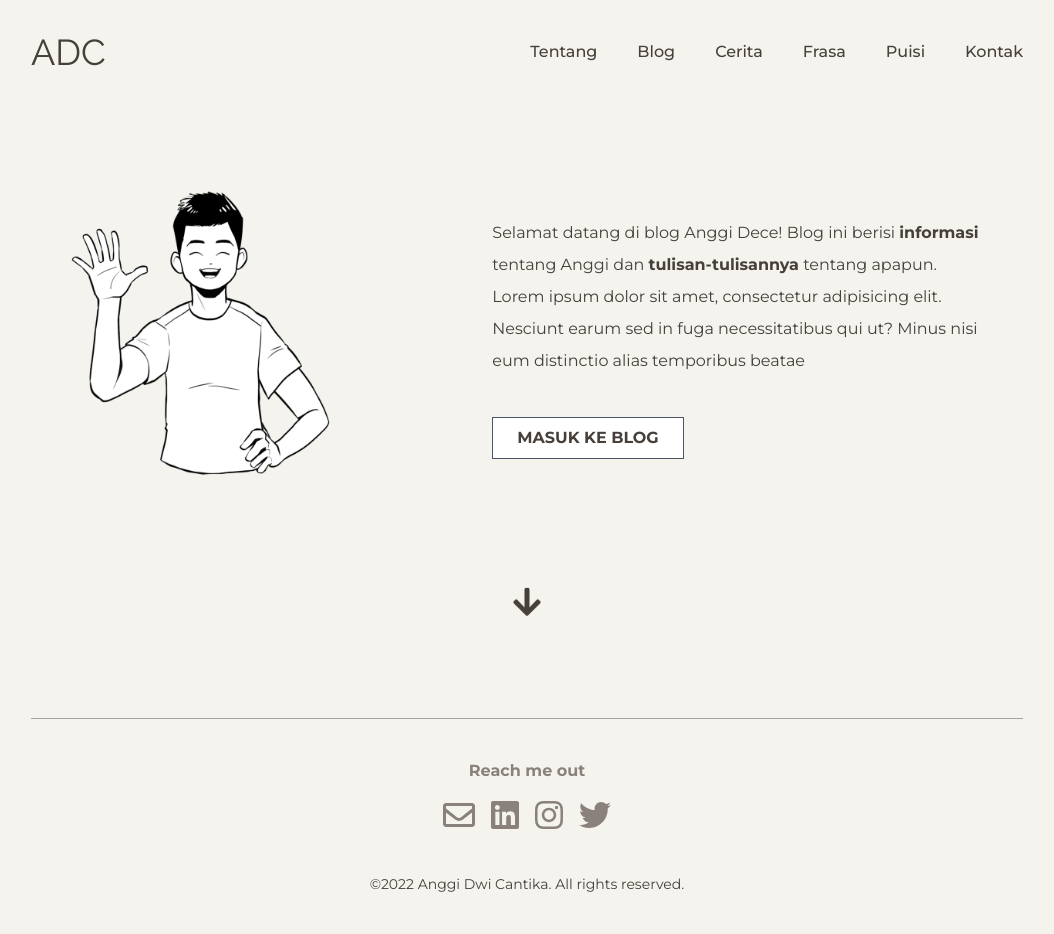
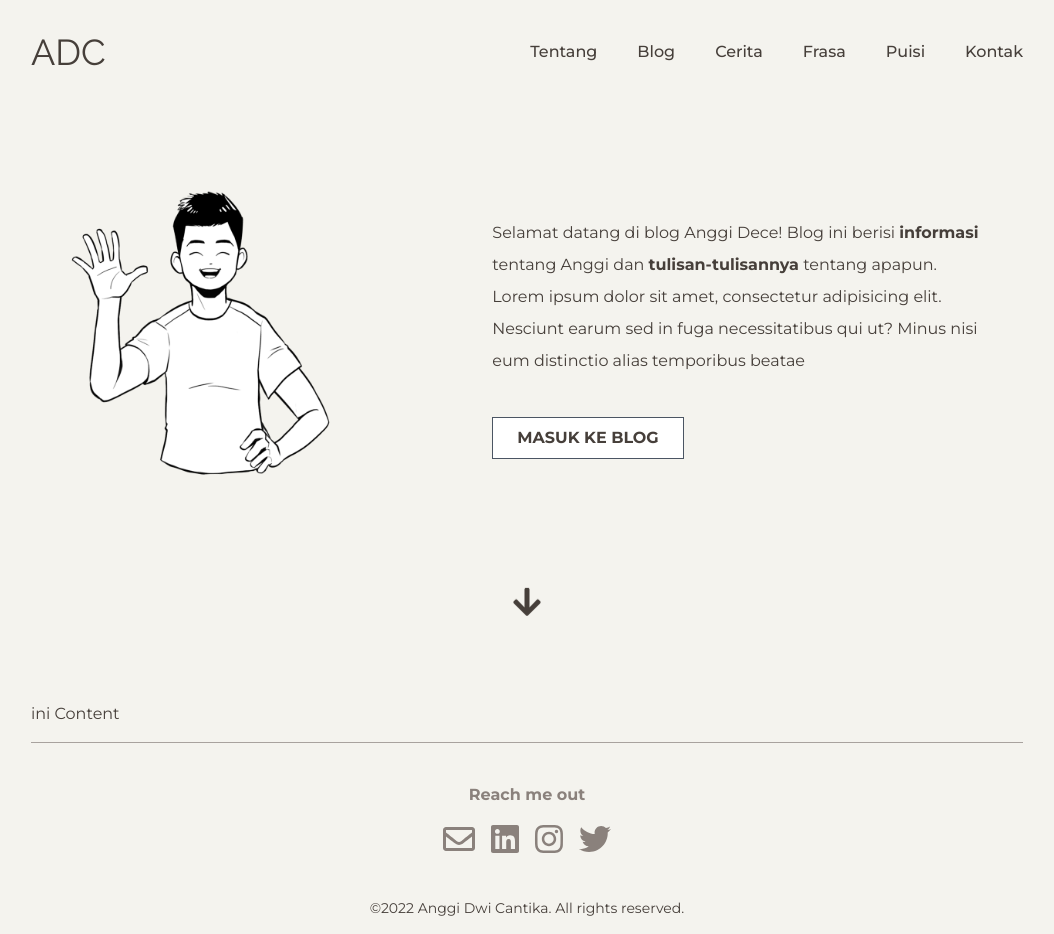
Before and after one commit to nadrianfikri/anggidc-personal-web, a Next.js app: page / in a window 1280 px wide. Shown: the whole page, without its empty margins (113-1167 px from the left). Before the commit the page ends 910 px from the top, so only its background shows below. Built offline with nearby package versions, Linux system fonts and the light colour scheme.

Commit message:
add scroll smooth on tag html

```diff
--- a/components/index.ts
+++ b/components/index.ts
@@ -1 +1,2 @@
 export { default as Hero } from './organisms/Hero';
+export { default as Content } from './organisms/Content';
--- /dev/null
+++ b/components/organisms/Content.tsx
@@ -0,0 +1,7 @@
+export default function Content() {
+  return (
+    <div id="intro" className="wrapper">
+      ini Content
+    </div>
+  );
+}
--- a/pages/_document.tsx
+++ b/pages/_document.tsx
@@ -8,14 +8,14 @@ class MyDocument extends Document {
 
   render() {
     return (
-      <Html>
+      <Html className="scroll-smooth">
         <Head>
           <link rel="preconnect" href="https://fonts.googleapis.com" />
           <link rel="preconnect" href="https://fonts.gstatic.com" />
           <link href="https://fonts.googleapis.com/css2?family=Raleway:wght@200;400&display=swap" rel="stylesheet" />
           <link href="https://fonts.googleapis.com/css2?family=Montserrat:wght@200;400;500;700&display=swap" rel="stylesheet" />
         </Head>
-        <body className="relative text-sm font-primary md:text-base bg-light text-darker">
+        <body className="relative text-sm font-primary md:text-base bg-light text-darker ">
           <Main />
           <NextScript />
         </body>
--- a/pages/index.tsx
+++ b/pages/index.tsx
@@ -2,7 +2,7 @@ import type { NextPage } from 'next';
 
 import Seo from '@/components/Seo';
 import Layout from '@/components/Layout';
-import { Hero } from '@/components/index';
+import { Content, Hero } from '@/components/index';
 
 const Home: NextPage = () => {
   return (
@@ -10,6 +10,7 @@ const Home: NextPage = () => {
       <Seo />
       <Layout>
         <Hero />
+        <Content />
       </Layout>
     </>
   );
```
